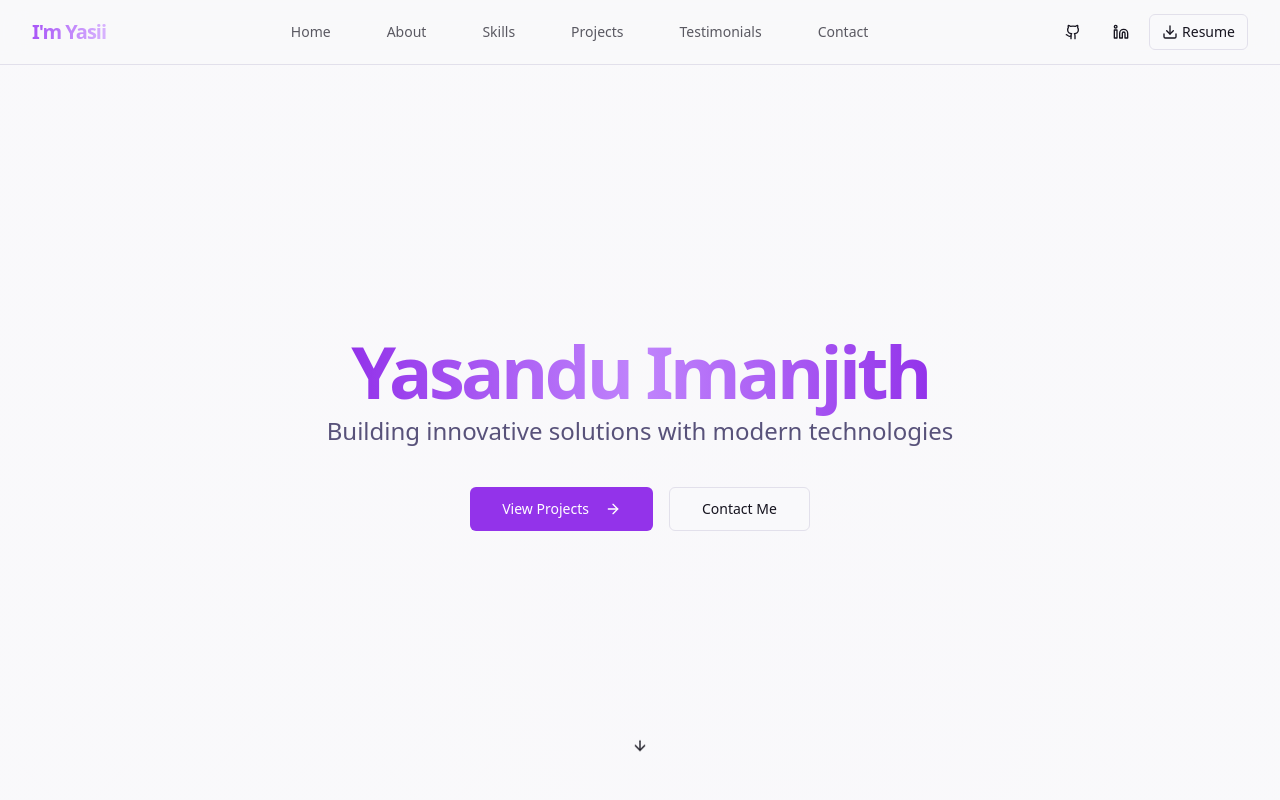
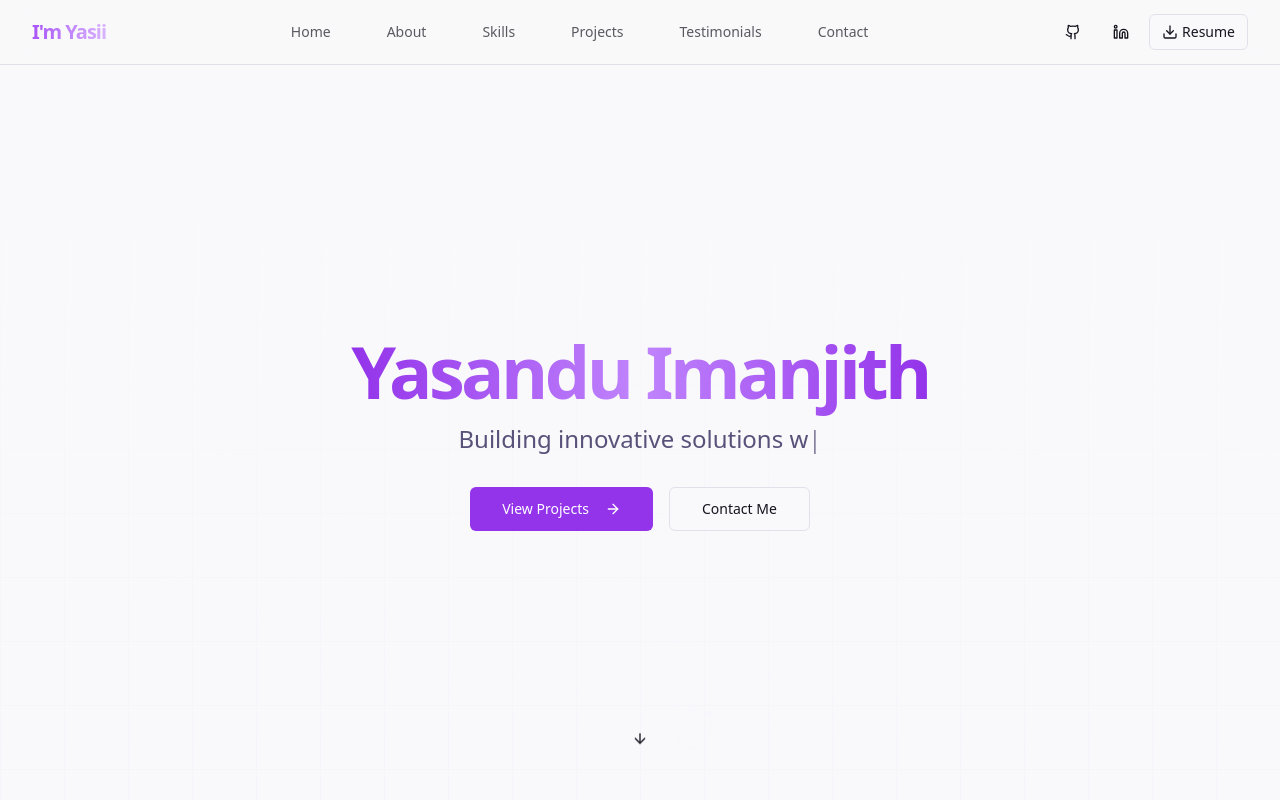
Before and after one commit to yasandu0505/Yasandu-Portfolio-2, a Next.js app: page / in a window 1280 px wide. Shown: the top 800 px of the page. Built offline with nearby package versions, Linux system fonts and the light colour scheme.

Commit message:
feat: add animated background and hero section improvements

```diff
--- /dev/null
+++ b/components/animated-background.tsx
@@ -0,0 +1,85 @@
+"use client"
+
+import { useEffect, useState } from "react"
+import { motion } from "framer-motion"
+
+interface AnimatedElement {
+  id: number
+  x: number
+  y: number
+  size: number
+  duration: number
+  delay: number
+}
+
+export default function AnimatedBackground() {
+  const [elements, setElements] = useState<AnimatedElement[]>([])
+
+  useEffect(() => {
+    // Generate elements based on screen size
+    const count = window.innerWidth < 768 ? 15 : 25
+    const generatedElements = Array.from({ length: count }, (_, i) => ({
+      id: i,
+      x: Math.random() * 100,
+      y: Math.random() * 100,
+      size: Math.random() * 20 + 10,
+      duration: Math.random() * 20 + 15,
+      delay: Math.random() * 5,
+    }))
+
+    setElements(generatedElements)
+
+    // Regenerate on resize
+    const handleResize = () => {
+      const newCount = window.innerWidth < 768 ? 15 : 25
+      const newElements = Array.from({ length: newCount }, (_, i) => ({
+        id: i,
+        x: Math.random() * 100,
+        y: Math.random() * 100,
+        size: Math.random() * 20 + 10,
+        duration: Math.random() * 20 + 15,
+        delay: Math.random() * 5,
+      }))
+      setElements(newElements)
+    }
+
+    window.addEventListener("resize", handleResize)
+    return () => window.removeEventListener("resize", handleResize)
+  }, [])
+
+  return (
+    <div className="absolute inset-0 -z-10 overflow-hidden">
+      {/* Animated circles */}
+      {elements.map((el) => (
+        <motion.div
+          key={el.id}
+          className="absolute rounded-full bg-purple-500/10"
+          style={{
+            left: `${el.x}%`,
+            top: `${el.y}%`,
+            width: `${el.size}px`,
+            height: `${el.size}px`,
+          }}
+          animate={{
+            x: [0, Math.random() * 100 - 50, Math.random() * 100 - 50, 0],
+            y: [0, Math.random() * 100 - 50, Math.random() * 100 - 50, 0],
+            scale: [1, 1.2, 0.8, 1],
+            opacity: [0.3, 0.6, 0.3],
+          }}
+          transition={{
+            duration: el.duration,
+            repeat: Number.POSITIVE_INFINITY,
+            delay: el.delay,
+          }}
+        />
+      ))}
+
+      {/* Grid overlay */}
+      <div className="absolute inset-0 bg-[linear-gradient(to_right,theme(colors.purple.500/5)_1px,transparent_1px),linear-gradient(to_bottom,theme(colors.purple.500/5)_1px,transparent_1px)] bg-[size:4rem_4rem]" />
+
+      {/* Gradient overlays */}
+      <div className="absolute -top-[10%] left-[20%] h-[40rem] w-[40rem] rounded-full bg-purple-500/10 blur-3xl" />
+      <div className="absolute -bottom-[10%] right-[20%] h-[30rem] w-[30rem] rounded-full bg-purple-700/10 blur-3xl" />
+    </div>
+  )
+}
--- a/components/hero.tsx
+++ b/components/hero.tsx
@@ -3,8 +3,34 @@
 import { Button } from "@/components/ui/button"
 import { motion } from "framer-motion"
 import { ArrowDownIcon, ArrowRightIcon } from "lucide-react"
+import { useEffect, useState } from "react"
+import AnimatedBackground from "./animated-background"
+import TechIcons from "./tech-icons"
+import TypewriterEffect from "./typewriter-effect"
 
 export default function Hero() {
+  const [showScrollButton, setShowScrollButton] = useState(true)
+
+  useEffect(() => {
+    const handleScroll = () => {
+      // Get the height of the hero section
+      const heroSection = document.getElementById("hero")
+      if (!heroSection) return
+
+      const heroHeight = heroSection.offsetHeight
+
+      // Hide the button when scrolled past 30% of the hero section
+      if (window.scrollY > heroHeight * 0.3) {
+        setShowScrollButton(false)
+      } else {
+        setShowScrollButton(true)
+      }
+    }
+
+    window.addEventListener("scroll", handleScroll)
+    return () => window.removeEventListener("scroll", handleScroll)
+  }, [])
+
   const scrollToProjects = () => {
     const projectsSection = document.querySelector("#projects")
     if (projectsSection) {
@@ -19,38 +45,44 @@ export default function Hero() {
     }
   }
 
+  const taglines = [
+    "Building innovative solutions with modern technologies",
+    "Crafting elegant code for complex problems",
+    "Turning ideas into powerful applications",
+    "Creating seamless digital experiences",
+  ]
+
   return (
     <section
       id="hero"
       className="relative flex min-h-[calc(100vh-4rem)] flex-col items-center justify-center overflow-hidden py-20"
     >
-      {/* Background Elements */}
-      <div className="absolute inset-0 -z-10 overflow-hidden">
-        <div className="absolute -top-[10%] left-[20%] h-[40rem] w-[40rem] rounded-full bg-purple-500/10 blur-3xl" />
-        <div className="absolute -bottom-[10%] right-[20%] h-[30rem] w-[30rem] rounded-full bg-purple-700/10 blur-3xl" />
-      </div>
+      {/* CSS-based animated background */}
+      <AnimatedBackground />
 
-      {/* Animated Grid Lines */}
-      <div className="absolute inset-0 -z-10 flex items-center justify-center overflow-hidden opacity-20">
-        <div className="h-[200%] w-[200%] rotate-45 bg-[linear-gradient(to_right,theme(colors.border)_1px,transparent_1px),linear-gradient(to_bottom,theme(colors.border)_1px,transparent_1px)] bg-[size:4rem_4rem]" />
-      </div>
+      {/* Floating tech icons */}
+      <TechIcons />
 
-      <div className="container px-4 md:px-6">
-        <div className="flex flex-col items-center justify-center space-y-10 text-center">
+      <div className="container relative z-10 px-4 md:px-6">
+        <div className="flex flex-col items-center justify-center space-y-6 text-center">
           <motion.div
             initial={{ opacity: 0, y: 20 }}
             animate={{ opacity: 1, y: 0 }}
             transition={{ duration: 0.5 }}
-            className="space-y-2"
+            className="space-y-4"
           >
             <h1 className="text-4xl font-bold tracking-tighter sm:text-5xl md:text-6xl lg:text-7xl">
               <span className="bg-gradient-to-r from-purple-600 via-purple-400 to-purple-600 bg-clip-text text-transparent">
                 Yasandu Imanjith
               </span>
             </h1>
-            <p className="mx-auto max-w-[700px] text-xl text-muted-foreground md:text-2xl">
-              Building innovative solutions with modern technologies
-            </p>
+            <TypewriterEffect
+              text={taglines}
+              className="mx-auto h-8 max-w-[700px] text-xl text-muted-foreground md:h-10 md:text-2xl"
+              typingSpeed={70}
+              deletingSpeed={30}
+              delayBetweenTexts={2000}
+            />
           </motion.div>
 
           <motion.div
@@ -67,12 +99,17 @@ export default function Hero() {
               Contact Me
             </Button>
           </motion.div>
+        </div>
+      </div>
 
+      {/* Scroll down button with conditional rendering */}
+      {showScrollButton && (
         <motion.div
           initial={{ opacity: 0 }}
           animate={{ opacity: 1 }}
+          exit={{ opacity: 0 }}
           transition={{ duration: 0.5, delay: 0.8 }}
-            className="absolute bottom-8 left-1/2 -translate-x-1/2"
+          className="fixed bottom-8 left-1/2 -translate-x-1/2 z-10"
         >
           <Button
             variant="ghost"
@@ -89,8 +126,7 @@ export default function Hero() {
             <span className="sr-only">Scroll down</span>
           </Button>
         </motion.div>
-        </div>
-      </div>
+      )}
     </section>
   )
 }
--- /dev/null
+++ b/components/tech-icons.tsx
@@ -0,0 +1,58 @@
+"use client"
+
+import type React from "react"
+
+import { motion } from "framer-motion"
+import { CodeIcon, DatabaseIcon, GlobeIcon, LayoutIcon, ServerIcon, SettingsIcon } from "lucide-react"
+import { useEffect, useState } from "react"
+
+const icons = [
+  { Icon: CodeIcon, delay: 0 },
+  { Icon: DatabaseIcon, delay: 1 },
+  { Icon: GlobeIcon, delay: 2 },
+  { Icon: LayoutIcon, delay: 3 },
+  { Icon: ServerIcon, delay: 4 },
+  { Icon: SettingsIcon, delay: 5 },
+]
+
+export default function TechIcons() {
+  // Use state to store the generated positions
+  const [iconElements, setIconElements] = useState<React.ReactNode[]>([])
+
+  // Generate the icons only on the client side
+  useEffect(() => {
+    const generatedIcons = [...icons, ...icons].map(({ Icon, delay }, index) => {
+      const size = Math.random() * 30 + (index < 6 ? 20 : 15)
+      const left = Math.random() * 80 + 10
+      const top = Math.random() * 80 + 10
+
+      return (
+        <motion.div
+          key={index}
+          className="absolute text-purple-500/20"
+          style={{
+            left: `${left}%`,
+            top: `${top}%`,
+          }}
+          animate={{
+            x: [0, Math.random() * 100 - 50, Math.random() * 100 - 50, 0],
+            y: [0, Math.random() * 100 - 50, Math.random() * 100 - 50, 0],
+            rotate: [0, index < 6 ? 360 : -360],
+            scale: [1, index < 6 ? 1.2 : 0.8, index < 6 ? 0.8 : 1.2, 1],
+          }}
+          transition={{
+            duration: 20 + index * 2,
+            repeat: Number.POSITIVE_INFINITY,
+            delay: delay * (index < 6 ? 2 : 1.5),
+          }}
+        >
+          <Icon size={size} />
+        </motion.div>
+      )
+    })
+
+    setIconElements(generatedIcons)
+  }, [])
+
+  return <div className="absolute inset-0 -z-10 overflow-hidden">{iconElements}</div>
+}
--- /dev/null
+++ b/components/typewriter-effect.tsx
@@ -0,0 +1,74 @@
+"use client"
+
+import { useState, useEffect } from "react"
+
+interface TypewriterEffectProps {
+  text: string | string[]
+  className?: string
+  typingSpeed?: number
+  deletingSpeed?: number
+  delayBetweenTexts?: number
+}
+
+export default function TypewriterEffect({
+  text,
+  className = "",
+  typingSpeed = 100,
+  deletingSpeed = 50,
+  delayBetweenTexts = 1500,
+}: TypewriterEffectProps) {
+  const [displayText, setDisplayText] = useState("")
+  const [currentIndex, setCurrentIndex] = useState(0)
+  const [isDeleting, setIsDeleting] = useState(false)
+  const [isWaiting, setIsWaiting] = useState(false)
+
+  // Convert single string to array for consistent handling
+  const textArray = Array.isArray(text) ? text : [text]
+
+  useEffect(() => {
+    if (textArray.length === 0) return
+
+    let timeout: NodeJS.Timeout
+
+    if (isWaiting) {
+      timeout = setTimeout(() => {
+        setIsWaiting(false)
+        setIsDeleting(true)
+      }, delayBetweenTexts)
+      return () => clearTimeout(timeout)
+    }
+
+    const currentText = textArray[currentIndex]
+
+    if (isDeleting) {
+      if (displayText === "") {
+        setIsDeleting(false)
+        setCurrentIndex((prev) => (prev + 1) % textArray.length)
+      } else {
+        timeout = setTimeout(() => {
+          setDisplayText(currentText.substring(0, displayText.length - 1))
+        }, deletingSpeed)
+      }
+    } else {
+      if (displayText === currentText) {
+        // If there's only one text, don't delete it
+        if (textArray.length === 1) return
+
+        setIsWaiting(true)
+      } else {
+        timeout = setTimeout(() => {
+          setDisplayText(currentText.substring(0, displayText.length + 1))
+        }, typingSpeed)
+      }
+    }
+
+    return () => clearTimeout(timeout)
+  }, [displayText, currentIndex, isDeleting, isWaiting, textArray, typingSpeed, deletingSpeed, delayBetweenTexts])
+
+  return (
+    <div className={className}>
+      <span>{displayText}</span>
+      <span className="animate-pulse">|</span>
+    </div>
+  )
+}
```
Lines whose indentation alone changed are shown as unchanged.
